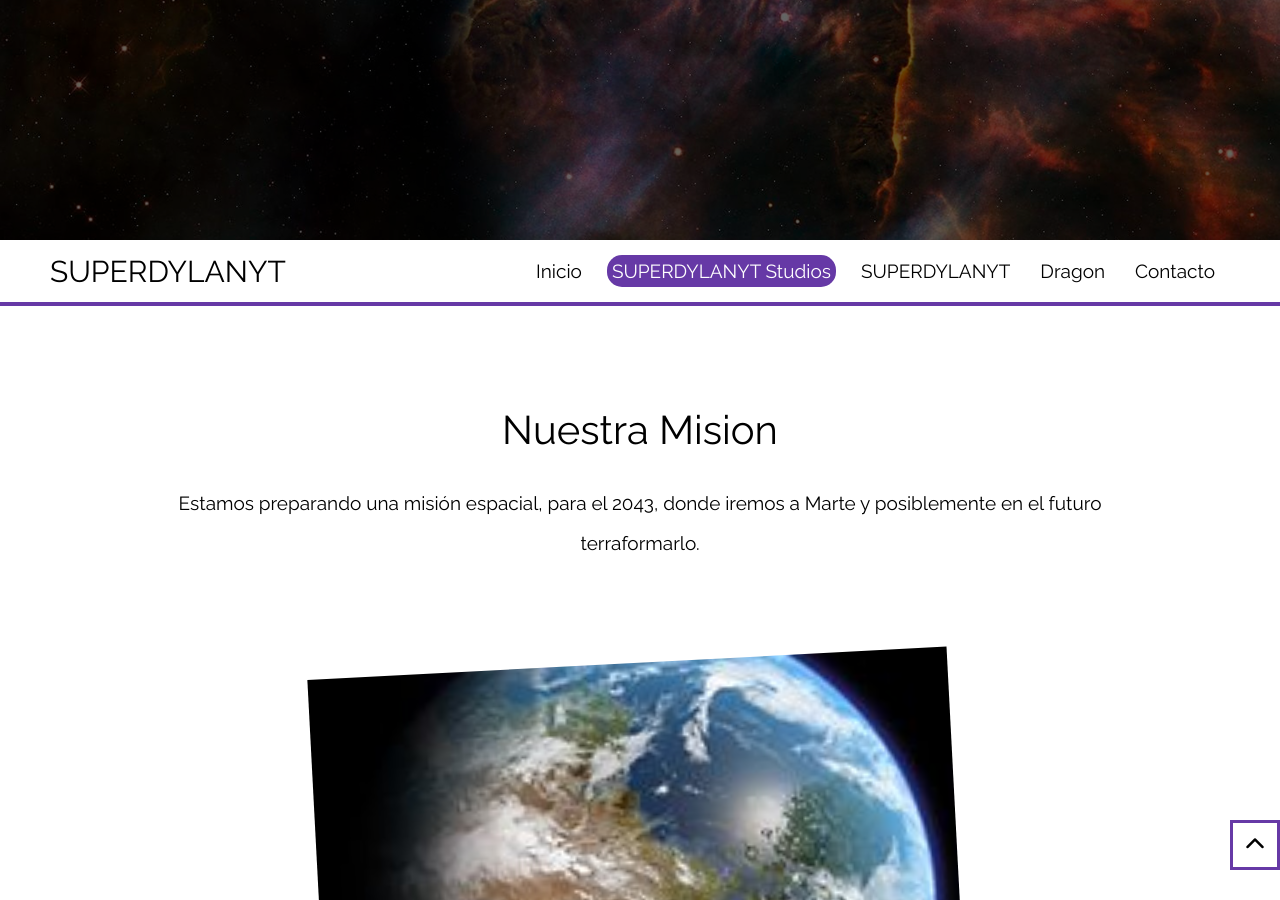
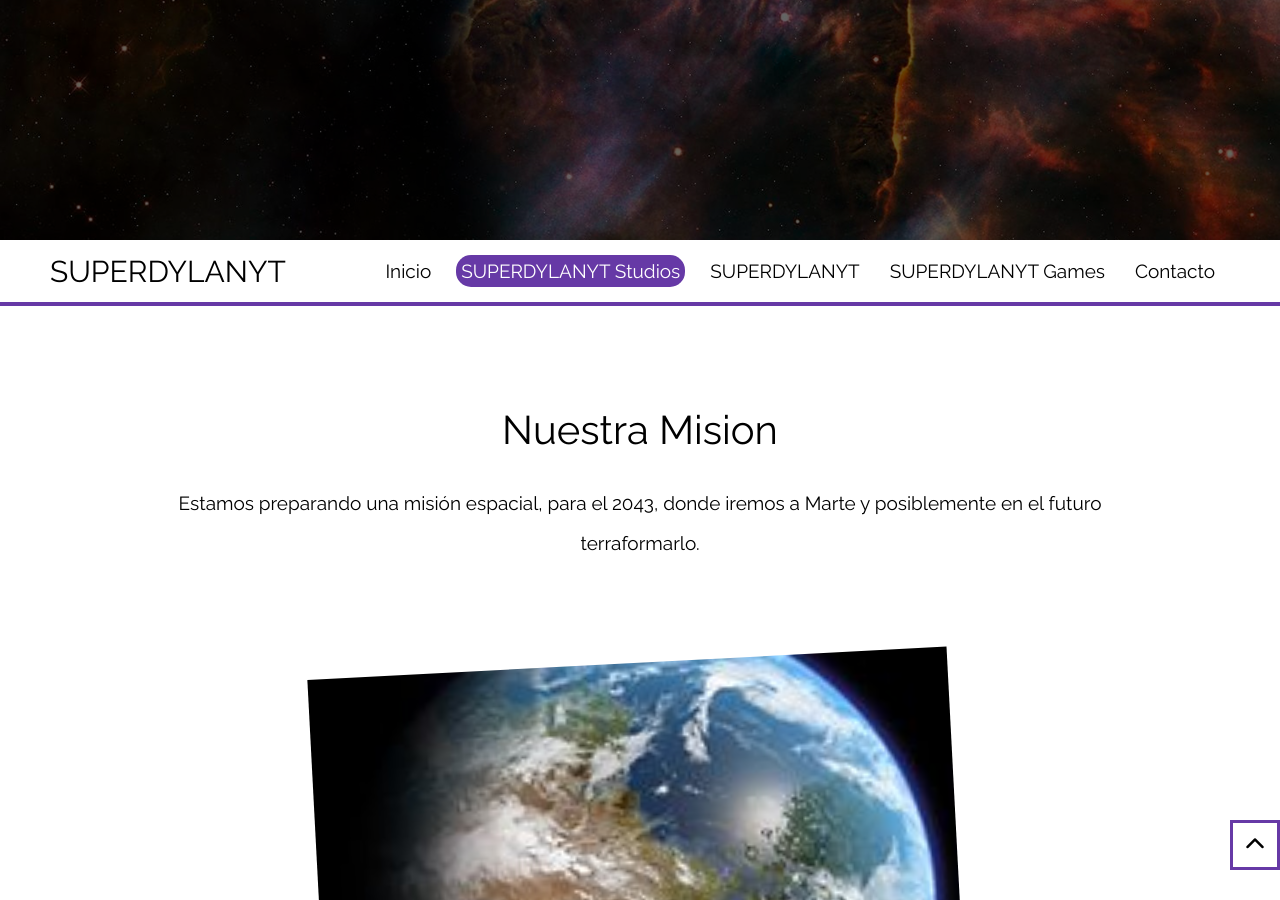
Before and after one commit to dylanmeca/dylanmeca.github.io, a Jekyll site: the page superdylanyt_studios.html, which Jekyll copies as it is, in a window 1280 px wide and 900 px high, scrolled down 660 px. Built offline with Jekyll 4.4.1, drawn with Linux system fonts in a browser that asks for light colours; nearby versions of some CDN libraries.

Commit message:
Update superdylanyt_studios.html

```diff
--- a/superdylanyt_studios.html
+++ b/superdylanyt_studios.html
@@ -36,7 +36,7 @@
                  <li><a href="index">Inicio</a></li>
                  <li><a href="superdylanyt_studios" class="active">SUPERDYLANYT Studios</a></li>
                  <li><a href="superdylanyt">SUPERDYLANYT</a></li>
-                 <li><a href="#">Dragon</a></li>
+                 <li><a href="Server/superdylanyt_games">SUPERDYLANYT Games</a></li>
                  <li><a href="contacto">Contacto</a></li>
              </ul>
          </div>
```
